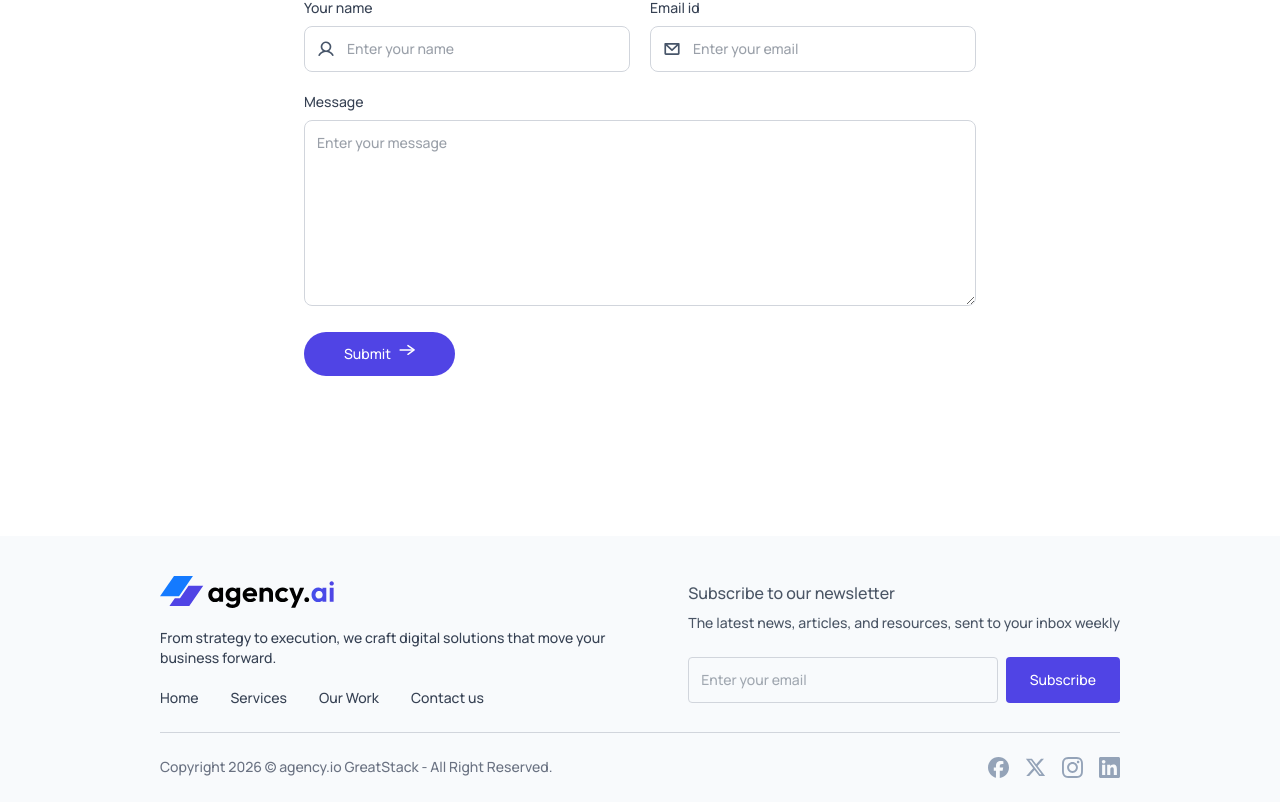
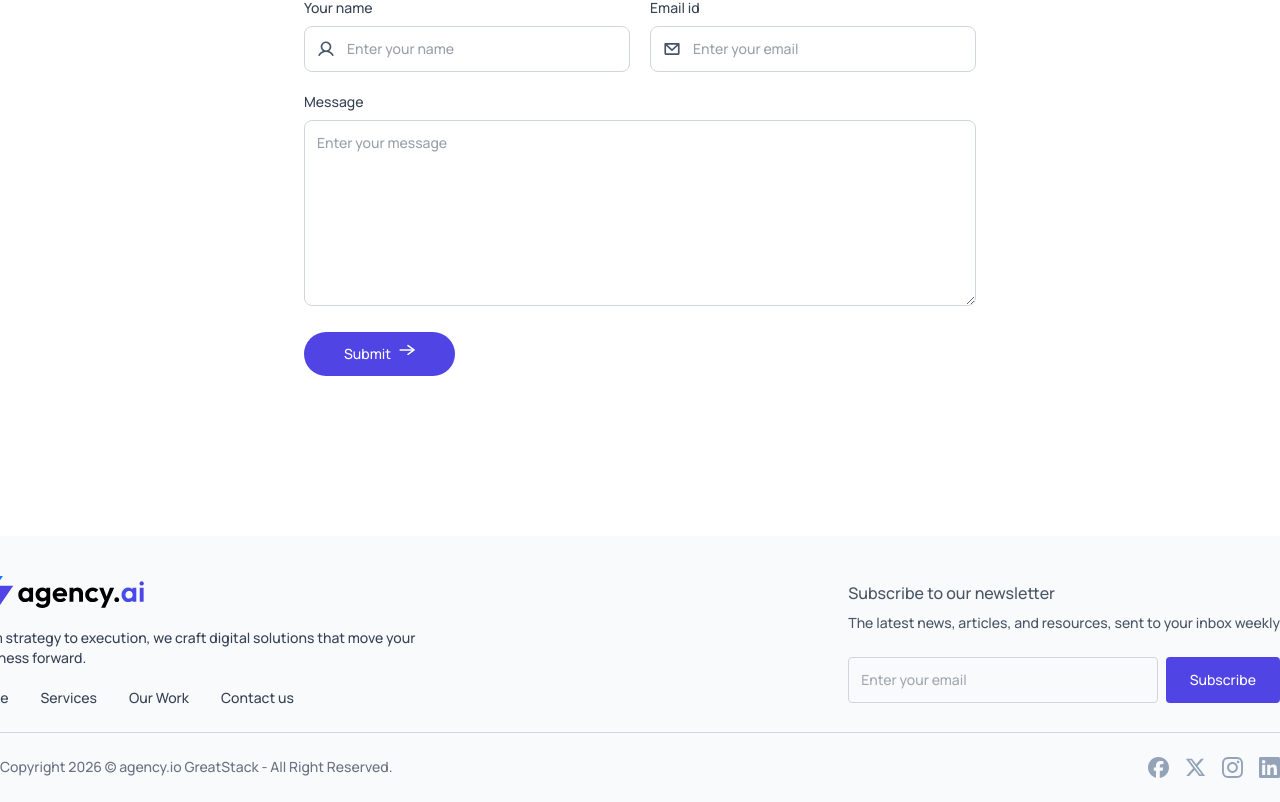
Before and after one commit to Monica-Simonyan/AgentAI-Website, a React (Vite) app: page / in a window 1280 px wide. Shown: the part 3336-4138 px from the top of the page. Built offline with nearby package versions, Linux system fonts and the light colour scheme.

Commit message:
motion footer

```diff
--- a/src/components/Footer.jsx
+++ b/src/components/Footer.jsx
@@ -1,12 +1,20 @@
 import React from 'react'
 import assets from '../assets/assets'
-
+import { motion } from 'motion/react'
 const Footer = ({theme}) => {
   return (
-      <div className='bg-slate-50 dark:bg-gray-900 pt-10 sm:pt-10 mt-20 sm:mt-40 px-4
-      sm:px-10 lg:px-24 xl:px-40'>
+      <motion.div className='bg-slate-50 dark:bg-gray-900 pt-10 sm:pt-10 mt-20 sm:mt-40 px-4
+      sm:px-10 lg:px-24 xl:px-0'
+      initial={{ opacity: 0, y: 50 }}
+          whileInView={{ opacity: 1, y: 0 }}
+          transition={{ duration: 0.8}}
+          viewport={{once:true}}>
           <div className='flex justify-between lg:items-center max-lg:flex-col gap-10'>
-              <div className='space-y-5 text-sm text-gray-700 dark:text-gray-400'>
+              <motion.div className='space-y-5 text-sm text-gray-700 dark:text-gray-400'
+              initial={{ opacity: 0, x: -30 }}
+              whileInView={{ opacity: 1, y: 0 }}
+              transition={{ duration: 0.6, delay:0.2}}
+              viewport={{once:true}}>
                   <img src={theme === 'dark' ? assets.logo_dark : assets.logo} className='w-32 sm:w-44' alt=''/>
                   <p className='max-w-md'>From strategy to execution, we craft digital
                       solutions that move your business forward.</p>
@@ -16,7 +24,7 @@ const Footer = ({theme}) => {
                       <li><a className='hover:text-primary' href="#our-work">Our Work</a></li>
                        <li><a className='hover:text-primary' href="#contact-us">Contact us</a></li>
                   </ul>
-              </div>
+              </motion.div>
               <div className='text-gray-600 dark:text-gray-400'>
                   <h3 className='font-semibold'>Subscribe to our newsletter</h3>
                   <p className='text-sm mt-2 mb-6'>The latest news, articles, and resources, sent to your inbox weekly</p>
@@ -37,7 +45,7 @@ const Footer = ({theme}) => {
                    <img src={assets.linkedin_icon} alt=''/>
               </div>
           </div>
-    </div>
+    </motion.div>
   )
 }
 
--- a/src/components/Teams.jsx
+++ b/src/components/Teams.jsx
@@ -12,13 +12,15 @@ const Teams = () => {
           <Title title='Meet the team' desc='Passioante team of digital experts dedicated to your brand success.' />
           <div className='grid grid-cols-2 md:grid-cols-3 xl:grid-cols-5 gap-5'>
               {teamData.map((team, index) => (
-                  <motion.div key={index} className='flex max-sm:flex-col items-center gap-5 p-4 rounded-xl border border-gray-100 dark:border-gray-700 bg-white dark:bg-gray-900 shadow-xl shadow-gray-100 dark:shadow-white/5 hover:scale-103 transition-all duration-400'>
+                  <motion.div key={index} className='flex max-sm:flex-col items-center gap-5 p-4
+                  rounded-xl border border-gray-100 dark:border-gray-700 bg-white dark:bg-gray-900 shadow-xl
+                   shadow-gray-100 dark:shadow-white/5 hover:scale-103 transition-all duration-400'
+                  initial={{ opacity: 0, y: 20 }}
+                      whileInView={{ opacity: 1, y: 0 }}
+                      transition={{ duration: 0.4, delay:index*0.1}}
+                      viewport={{once:true}}>
                       <img src={ team.image} className='w-12 h-12 rounded-full'/>
-                      <div className='flex-1'
-                      initial={{ opacity: 0, y: 20 }}
-                      whileInView={{ opacity: 1, y: 0 }}
-                      transition={{ duration: 0.4,delay:index*0.1}}
-                      viewport={{once:true}}                      >
+                      <div className='flex-1'>
                           <h3 className='font-bold txt-sm'>{team.name}</h3>
                           <p className='text-xs opacity-60'>{ team.title}</p>
                       </div>
```
